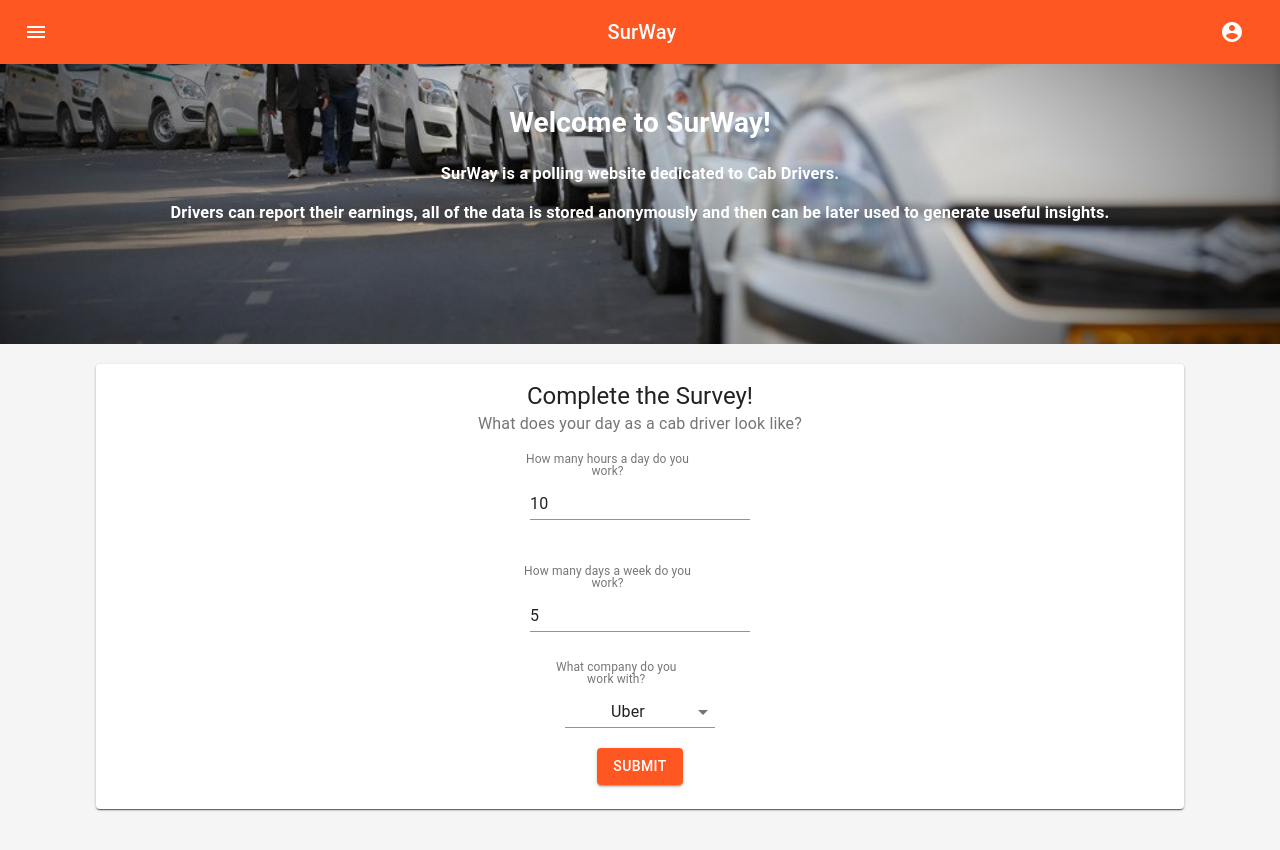
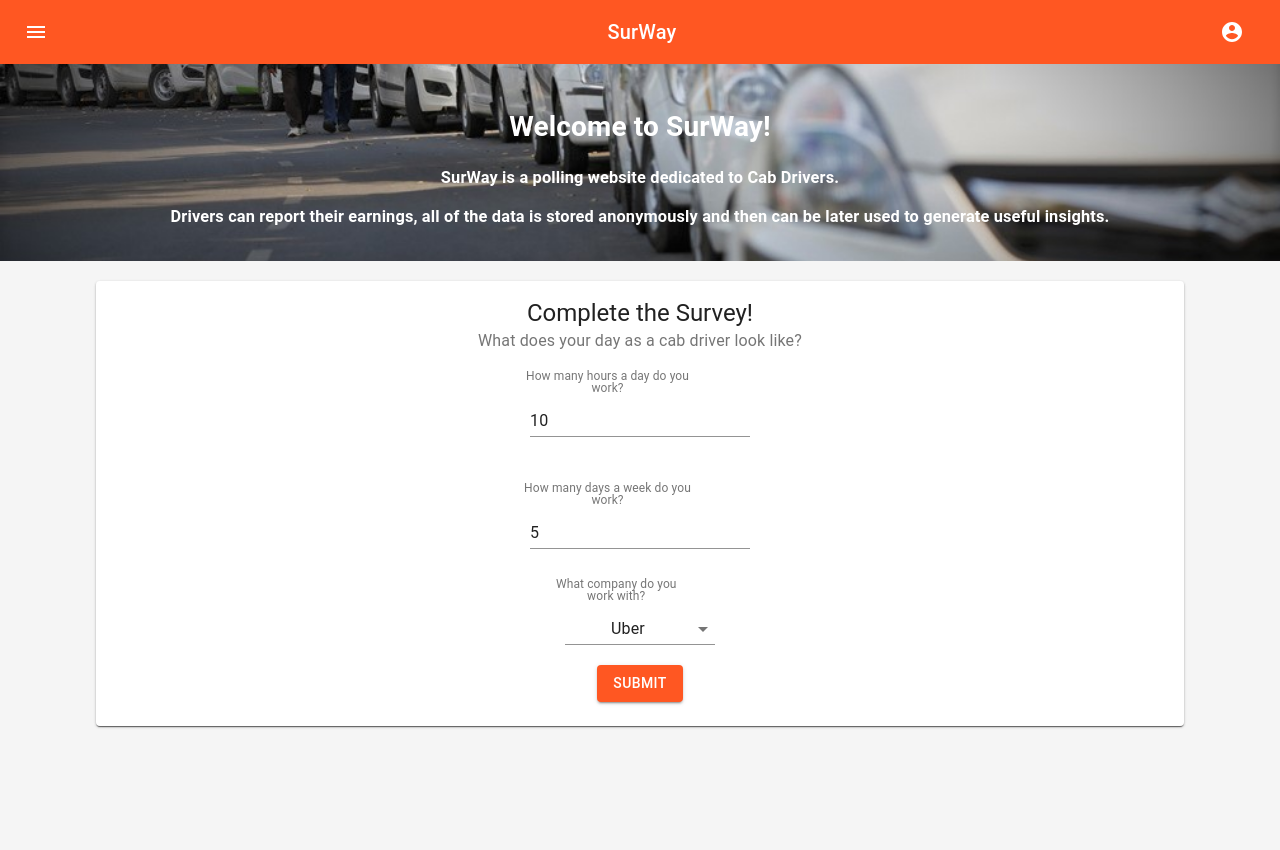
Before and after one commit to Diego931223/survey_polling_website, a React (Create React App) app in the folder react/sur-way-app/: page / in a window 1280 px wide. Shown: the top 850 px of the page. Built offline with nearby package versions, Linux system fonts and the light colour scheme.

Commit message:
Fixed UI

```diff
--- a/react/sur-way-app/src/App.js
+++ b/react/sur-way-app/src/App.js
@@ -52,7 +52,7 @@ class App extends Component {
               backgroundPosition: "center center",
               backgroundSize: "cover",
               backgroundAttachment: "fixed",
-              paddingBottom: '30px', paddingTop: '20px', height: "35vh", paddingLeft: "25px", paddingRight: "25px"
+              paddingTop: '3vh', paddingBottom: "2vh", paddingLeft: "25px", paddingRight: "25px"
             }}>
 
             <h1>Welcome to SurWay!</h1>
--- a/react/sur-way-app/src/components/SurveyForm.js
+++ b/react/sur-way-app/src/components/SurveyForm.js
@@ -8,13 +8,11 @@ import { makeStyles } from '@material-ui/core/styles';
 import { withStyles } from '@material-ui/core/styles';
 import Typography from '@material-ui/core/Typography';
 import Card from '@material-ui/core/Card';
-import CardActions from '@material-ui/core/CardActions';
 import CardContent from '@material-ui/core/CardContent';
 import Box from '@material-ui/core/Box';
 import Paper from '@material-ui/core/Paper';
 import InputLabel from '@material-ui/core/InputLabel';
 import MenuItem from '@material-ui/core/MenuItem';
-import FormHelperText from '@material-ui/core/FormHelperText';
 import FormControl from '@material-ui/core/FormControl';
 import Select from '@material-ui/core/Select';
 
```
